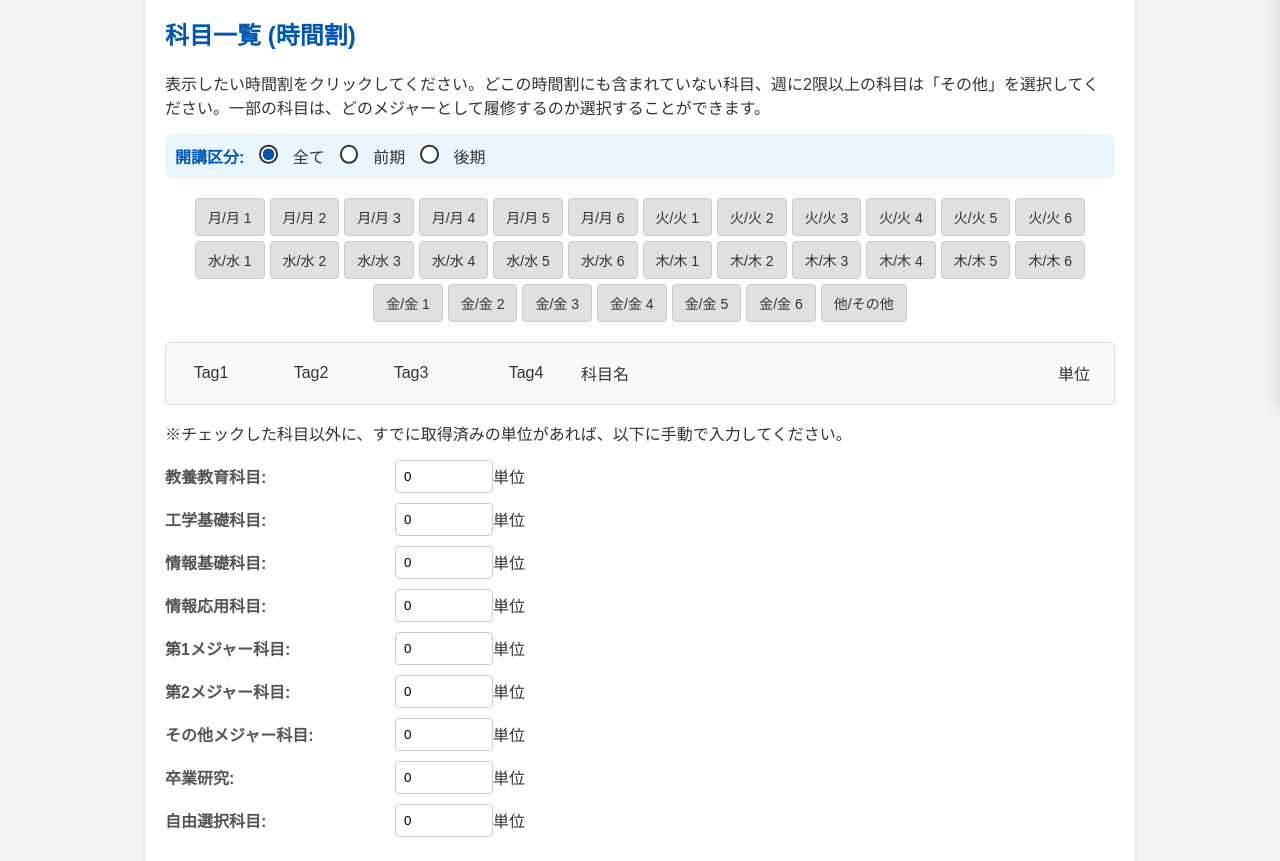
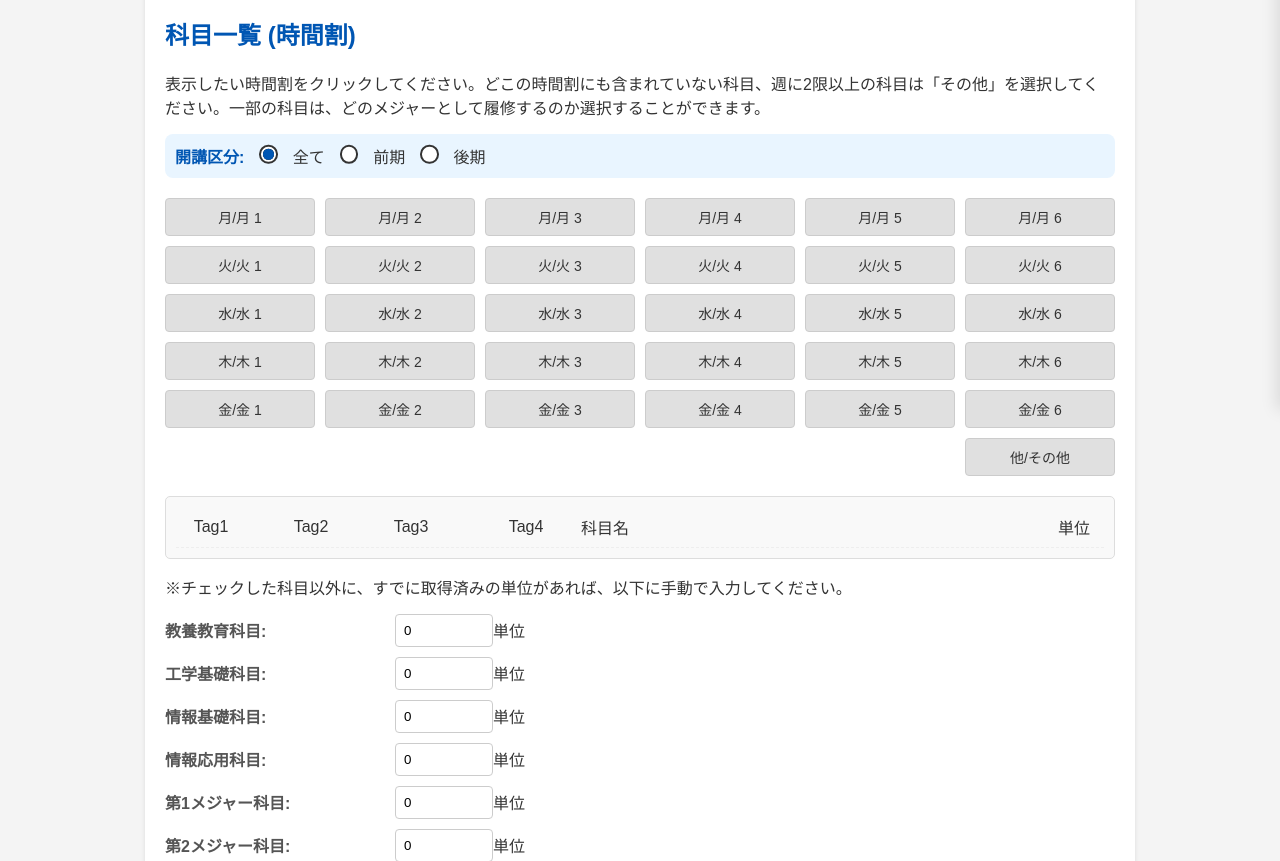
Before and after one commit to S2310008/B-3, a PHP site: page /tanikeisan.html in a window 1280 px wide. Shown: the part 390-1251 px from the top of the page. Run offline with PHP 8.4, Linux system fonts and the light colour scheme; some libraries are stand-ins or nearby versions.

Commit message:
曜日時限ボタンを見やすくした

```diff
--- a/tanni.css
+++ b/tanni.css
@@ -204,11 +204,14 @@ button:hover {
     cursor: pointer;
 }
 .timetable-tabs {
-    display: flex;
-    flex-wrap: wrap;
-    gap: 5px;
+    display: grid;
+    grid-template-columns: repeat(6, 1fr);
+    gap: 10px; /* ボタン間の間隔を少し広げて見やすくします */
     margin-bottom: 15px;
-    justify-content: center;
+    /* justify-content: center; はgridでは不要になります */
+}
+.timetable-tabs button:last-child {
+    grid-column: 6; /* 最後のボタンを6列目に配置 */
 }
 
 .timetable-tabs button {
```
